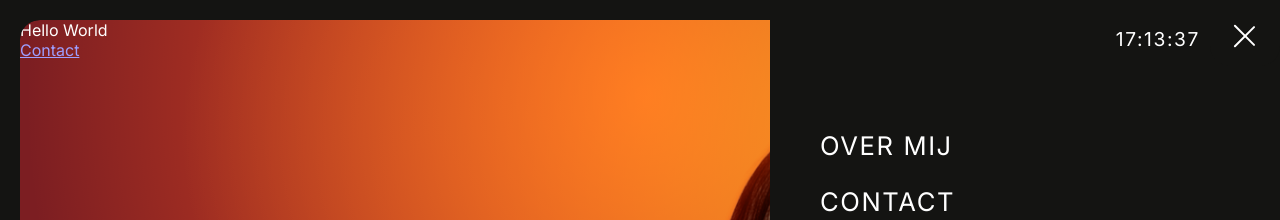
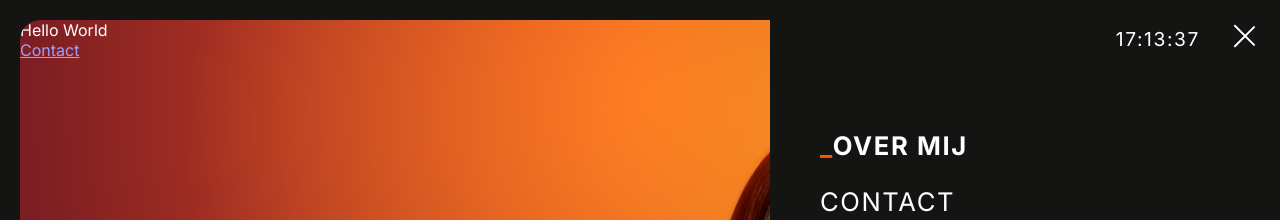
Before and after one commit to Alex-Emanuel/portfolio-alex, a React (Vite) app: page / in a window 1280 px wide. Both pictures are taken after a click on the element 1245 px from the left and 43 px from the top of the page. Shown: the top 220 px of the page. Built offline with nearby package versions, Linux system fonts and the light colour scheme.

Commit message:
startanimatie home tijd en nav

```diff
--- a/src/Layout.jsx
+++ b/src/Layout.jsx
@@ -14,6 +14,11 @@ const Layout = () => {
   const intervalRef = useRef(null);
   const containerRef = useRef(null);
 
+  const buttonRef = useRef(null);
+  const timeRef = useRef(null);
+  const topLineRef = useRef(null);
+  const bottomLineRef = useRef(null);
+
   const location = useLocation();
 
   // pre loader animatie
@@ -22,7 +27,14 @@ const Layout = () => {
 
     document.body.style.overflow = 'hidden';
 
+    gsap.set(buttonRef.current, {
+      x: 50,
+      y: -50,
+    });
     gsap.set('.website-content', { autoAlpha: 0 });
+    gsap.set(bottomLineRef.current, { autoAlpha: 0 });
+    gsap.set(topLineRef.current, { autoAlpha: 0 });
+    gsap.set(timeRef.current, { x: 200 });
     gsap.set('.preloader', { autoAlpha: 1 });
 
     intervalRef.current = setInterval(() => {
@@ -40,7 +52,11 @@ const Layout = () => {
           .to(orangeBoxRef.current, { height: '100%', duration: 0.65 })
           .to('.preloader', { autoAlpha: 0, duration: 0.1 })
           .to('.website-content', { autoAlpha: 1, duration: 0.1 })
-          .to(orangeBoxRef.current, { height: 0, top: 0, bottom: 'auto', duration: 0.65 });
+          .to(orangeBoxRef.current, { height: 0, top: 0, bottom: 'auto', duration: 0.65 })
+          .to(buttonRef.current, { x: 0, y: 0, duration: 2 }, '<')
+          .to(topLineRef.current, { autoAlpha: 1 }, '<+1.5')
+          .to(bottomLineRef.current, { autoAlpha: 1 }, '<')
+          .to(timeRef.current, { x: 0, duration: 2 }, '<-0.5');
 
           return 100;
         }
@@ -57,7 +73,7 @@ const Layout = () => {
     <div className='frame' ref={containerRef}>
       <div className='website-content'>
         {/* <Navbar /> */}
-        <Navbar/>
+        <Navbar buttonRef={buttonRef} timeRef={timeRef} topLineRef={topLineRef} bottomLineRef={bottomLineRef}/>
         <AnimatePresence mode="wait">
           <Outlet key={location.pathname} />
         </AnimatePresence>
--- a/src/components/navbar/navbar.css
+++ b/src/components/navbar/navbar.css
@@ -39,7 +39,7 @@ nav {
 p.time {
   position: fixed;
   color: white;
-  z-index: 300;
+  z-index: 90;
   right: 5rem;
   margin-top: 7px;
   font-size: 1.2rem;
@@ -98,6 +98,14 @@ nav>a:hover {
   border-bottom: 2px var(--primary-orange) solid;
 }
 
+.li.active {
+  font-weight: bold;
+}
+/* eerste karakter */
+.active-underscore {
+  color: var(--primary-orange);      /* voorbeeld kleur */
+}
+
 /* MOBIEL */
 /* ====== */
 @media (max-width: 768px) {
--- a/src/components/navbar/navbar.jsx
+++ b/src/components/navbar/navbar.jsx
@@ -1,21 +1,22 @@
-import { Link } from 'react-router';
+import { Link, useLocation } from 'react-router';
 import { useState, useEffect, useRef } from 'react';
 import { useGSAP } from '@gsap/react';
 import gsap from 'gsap'
 
 import './navbar.css';
 
-const Navbar = () => {
+const Navbar = ({buttonRef, timeRef, topLineRef, bottomLineRef}) => {
   const [time, setTime] = useState('');
   const [isOpen, setIsOpen] = useState(false);
 
   const navRef = useRef(null);
   const linksRef = useRef([]);
-  const topLineRef = useRef(null);
-  const bottomLineRef = useRef(null);
   const phoneRef = useRef(null);
+
   const tl = useRef(null);
   const iconTl = useRef(null);
+
+  const location = useLocation();
 
   useEffect(() => {
     const updateTime = () => {
@@ -94,11 +95,11 @@ const Navbar = () => {
 
   return (
     <>
-    <p className="time">{time}</p>
-    <div className="navbutton" onClick={toggleMenu}>
+    <div className="navbutton" ref={buttonRef} onClick={toggleMenu}>
         <span class="menu-line" ref={topLineRef}></span>
         <span class="menu-line" ref={bottomLineRef}></span>
     </div>
+    <p className="time" ref={timeRef}>{time}</p>
     <nav ref={navRef}>
       {/* list items */}
       <div className='items'>
@@ -107,12 +108,16 @@ const Navbar = () => {
           { label: "contact", href: "/contact" },
         ].map((item, index) => (
           <div key={index} ref={(el) => (linksRef.current[index] = el)}>
-            <Link to={item.href} className="li"
+            <Link
+              to={item.href}
+              className={`li ${location.pathname === item.href ? 'active' : ''}`}
               onClick={() => {
                 tl.current.reverse();
                 iconTl.current.reverse();
                 setIsOpen(false);
-              }}>
+              }}
+            >
+              {location.pathname === item.href && <span className="active-underscore">_</span>}
               {item.label}
             </Link>
           </div>
```
